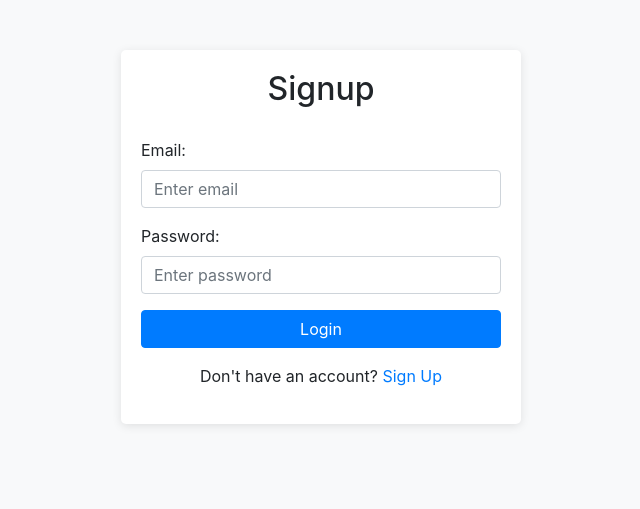
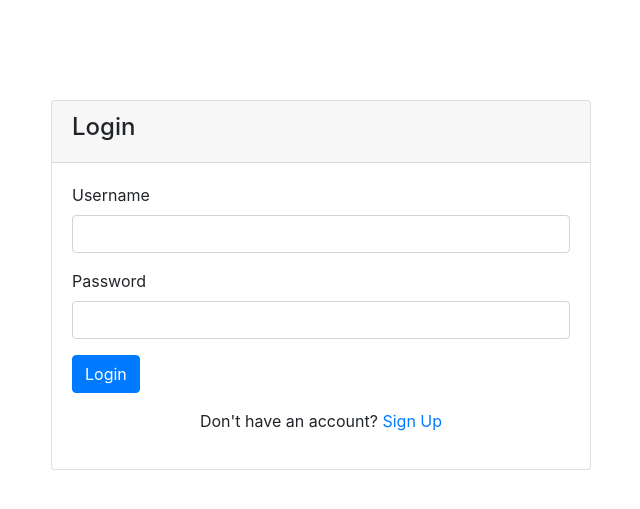
Before and after one commit to pasalabalaji/ecommerce, a Django app: page / in a window 1280 px wide. Shown: the top 509 px of the page, without its empty margins (319-959 px from the left). Run offline with Django 4.2, Linux system fonts and the light colour scheme; some libraries are stand-ins or nearby versions.

Commit message:
new commit

```diff
--- /dev/null
+++ b/app/forms.py
@@ -0,0 +1,25 @@
+from django import forms
+
+from captcha.fields import ReCaptchaField
+from captcha.widgets import ReCaptchaV3
+class MyForm(forms.Form):
+    username=forms.CharField()
+    password=forms.CharField()
+    captcha = ReCaptchaField(widget=ReCaptchaV3)
+
+    username.widget.attrs.update({'class' : 'form-control'})
+    password.widget.attrs.update({'class' : 'form-control'})
+
+class SigninForm(forms.Form):
+    mobileNumber=forms.CharField(max_length=10)
+    username=forms.CharField(max_length=100)
+    otp=forms.CharField()
+    password=forms.CharField()
+    confirmPassword=forms.CharField()
+    captcha = ReCaptchaField()
+
+    mobileNumber.widget.attrs.update({'class' : 'form-control'})
+    password.widget.attrs.update({'class' : 'form-control'})
+    username.widget.attrs.update({'class' : 'form-control'})
+    otp.widget.attrs.update({'class' : 'form-control'})
+    confirmPassword.widget.attrs.update({'class' : 'form-control'})
--- a/app/views.py
+++ b/app/views.py
@@ -2,14 +2,36 @@ from django.shortcuts import render
 import json
 from .models import *
 from django.http import HttpResponse
+from .forms import *
 # Create your views here.
 
 def login(request):
-    return render(request,'login.html')
+    if(request.method=="POST"):
+        form=MyForm(request.POST)
+        if form.is_valid():
+            return render(request,"login.html",{"form":form})
+        else:
+            return render(request,"login.html",{"form":form})
+    form=MyForm()
+    return render(request,"login.html",{"form":form})
+
+
+
 
 
 def signup(request):
-    return render(request,'signup.html')
+    if(request.method=="POST"):
+       form=SigninForm(request.POST)
+       status=1
+       if form.is_valid():
+            return render(request,'signup.html',{"form":form,"status":status})
+       else:
+            status=0
+            return render(request,'signup.html',{"form":form,"status":status})
+    else:
+       status=0
+       form=SigninForm()
+       return render(request,'signup.html',{"form":form,"status":status})
 
 def create_user(request):
     if(request.method=="POST"):
--- a/templates/login.html
+++ b/templates/login.html
@@ -1,49 +1,57 @@
+{% load static %}
 <!DOCTYPE html>
-<html>
+<html lang="en">
 <head>
+  <meta charset="UTF-8">
+  <meta name="viewport" content="width=device-width, initial-scale=1.0">
   <title>Login Page</title>
   <!-- Bootstrap CSS -->
-  <link rel="stylesheet" href="https://stackpath.bootstrapcdn.com/bootstrap/4.5.2/css/bootstrap.min.css">
+  <link rel="stylesheet" href="https://stackpath.bootstrapcdn.com/bootstrap/4.5.0/css/bootstrap.min.css">
   <style>
-    body {
-      background-color: #f8f9fa;
-    }
-
+    /* Custom CSS */
     .container {
-      max-width: 400px;
-      margin: 50px auto;
-      padding: 20px;
-      background-color: #fff;
-      box-shadow: 0px 2px 10px rgba(0, 0, 0, 0.1);
-      border-radius: 5px;
-    }
-
-    .container h2 {
-      text-align: center;
-      margin-bottom: 30px;
+      margin-top: 100px;
     }
   </style>
 </head>
 <body>
-
   <div class="container">
-  <h2>Signup</h2>
-  <form>
+    <div class="row justify-content-center">
+      <div class="col-md-6">
+        <div class="card">
+          <div class="card-header">
+            <h4>Login</h4>
+          </div>
+          <div class="card-body">
+            <form method="post" action="validate">
+              {% csrf_token %}
               <div class="form-group">
-      <label for="email">Email:</label>
-      <input type="email" class="form-control" id="email" placeholder="Enter email">
+                <label for="username">Username</label>
+                {{ form.username }}
+                <!-- <input type="text" class="form-control" id="username" placeholder="Enter your username" required> -->
               </div>
               <div class="form-group">
-      <label for="password">Password:</label>
-      <input type="password" class="form-control" id="password" placeholder="Enter password">
+                <label for="password">Password</label>
+                {{ form.password }}
+                <!-- <input type="password" class="form-control" id="password" placeholder="Enter your password" required> -->
               </div>
-    <button type="submit" class="btn btn-primary btn-block">Login</button>
+              <div class="form-group">
+                   {{ form.captcha }}
+              </div>
+              {% for error in form.captcha.errors %}
+              <p>{{ error }}</p>
+              {% endfor %}
+              <button type="submit" class="btn btn-primary">Login</button>
+
             </form>
             <p class="text-center mt-3">Don't have an account? <a href="{% url 'signup' %}">Sign Up</a></p>
           </div>
+        </div>
+      </div>
+    </div>
+  </div>
 
   <!-- Bootstrap JS -->
-<script src="https://stackpath.bootstrapcdn.com/bootstrap/4.5.2/js/bootstrap.min.js"></script>
-
+  <script src="https://stackpath.bootstrapcdn.com/bootstrap/4.5.0/js/bootstrap.min.js"></script>
 </body>
 </html>
```
Also changed, not shown: app/models.py (+10 -10 lines), ecommerce/settings.py (+6 -1 lines), templates/signup.html (+25 -6 lines). Lines whose indentation alone changed are shown as unchanged.
